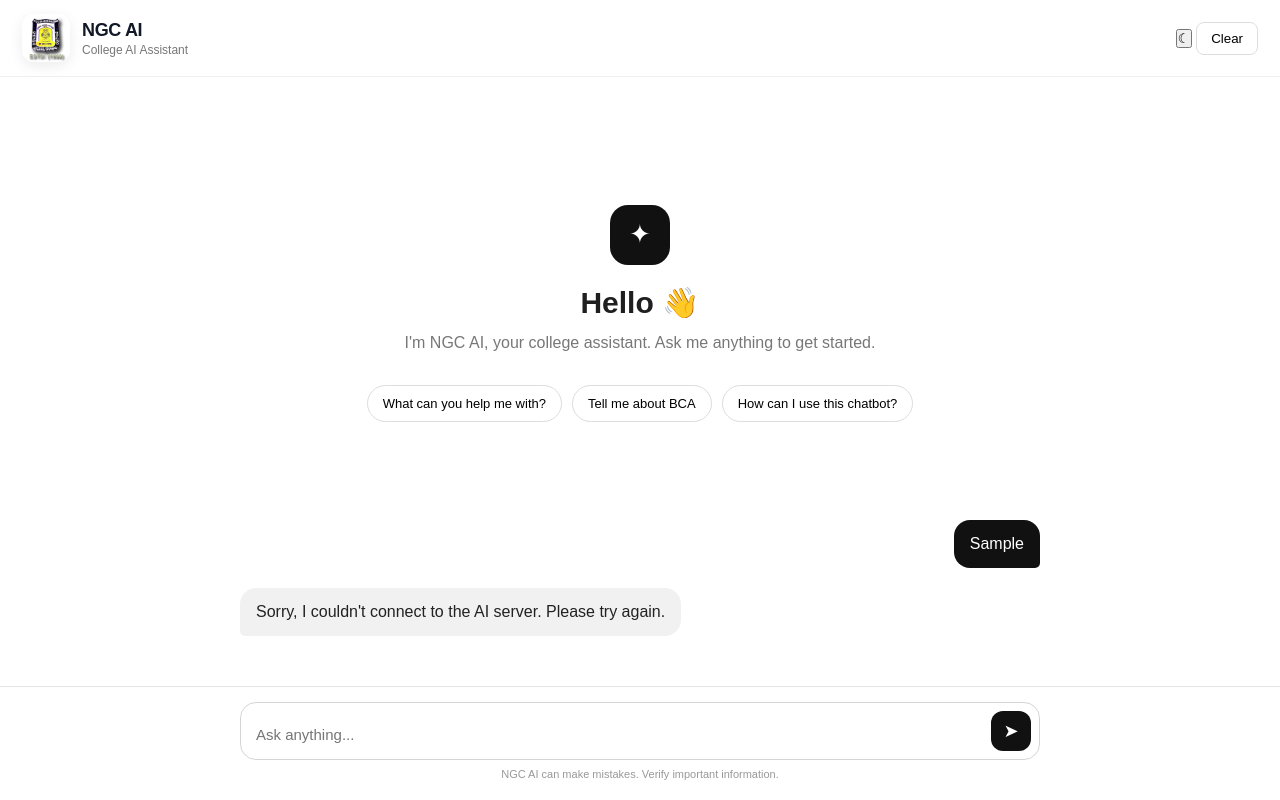
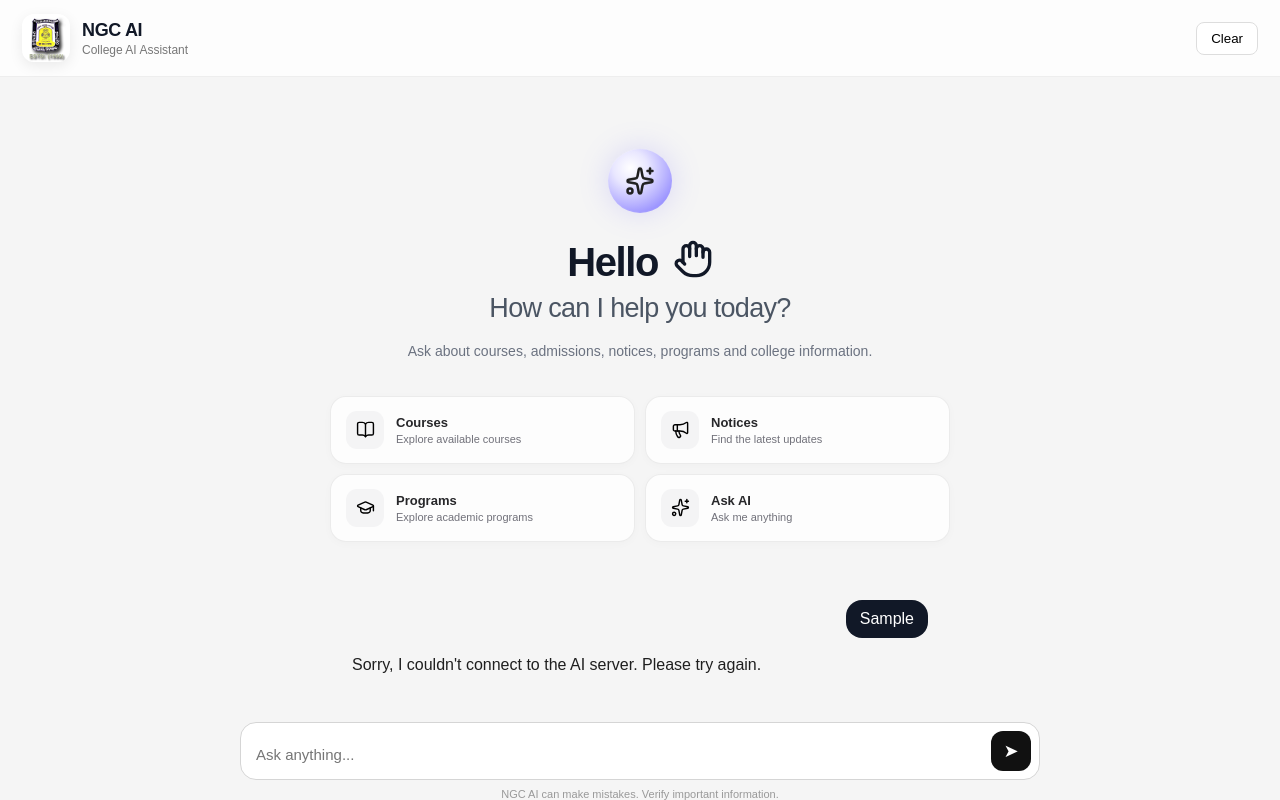
Before and after one commit to thisisjeshu/NGC-AI-CHATBOT, a plain HTML site: page frontend/index.html in a window 1280 px wide. Both pictures are taken after typing "Sample" into the empty fields and a click on the button "Send message". Drawn offline with nearby package versions, Linux system fonts and the light colour scheme; no server answers.

Commit message:
Improve chatbot UI and centered chat layout

```diff
--- a/frontend/index.html
+++ b/frontend/index.html
@@ -7,6 +7,7 @@
     <title>NGC AI — College AI Assistant</title>
 
     <link rel="stylesheet" href="style.css">
+    <script src="https://unpkg.com/lucide@latest"></script>
 </head>
 
 <body>
@@ -26,10 +27,6 @@
     </div>
 
     <div class="header-actions">
-        <button id="themeToggle" class="icon-btn" aria-label="Toggle theme">
-            <span id="themeIcon">☾</span>
-        </button>
-
         <button id="clearChat" class="clear-btn">
             Clear
         </button>
@@ -40,28 +37,71 @@
         <main id="chatContainer" class="chat-container">
 
            <div class="welcome">
-                <div class="welcome-icon">✦</div>
 
-                <h2>Hello 👋</h2>
+<div class="welcome-orb">
+    <i data-lucide="sparkles"></i>
+</div>
+
+  <h2>
+    Hello
+    <i data-lucide="hand" class="hello-hand"></i>
+</h2>
+
+    <h3>How can I help you today?</h3>
 
     <p>
-                    I'm NGC AI, your college assistant.
-                    Ask me anything to get started.
+        Ask about courses, admissions, notices,
+        programs and college information.
     </p>
 
    <div class="suggestions">
+
     <button class="suggestion">
-                        What can you help me with?
+        <span class="suggestion-icon">
+            <i data-lucide="book-open"></i>
+        </span>
+
+        <span>
+            <strong>Courses</strong>
+            <small>Explore available courses</small>
+        </span>
     </button>
 
     <button class="suggestion">
-                        Tell me about BCA
+        <span class="suggestion-icon">
+            <i data-lucide="megaphone"></i>
+        </span>
+
+        <span>
+            <strong>Notices</strong>
+            <small>Find the latest updates</small>
+        </span>
     </button>
 
     <button class="suggestion">
-                        How can I use this chatbot?
+        <span class="suggestion-icon">
+            <i data-lucide="graduation-cap"></i>
+        </span>
+
+        <span>
+            <strong>Programs</strong>
+            <small>Explore academic programs</small>
+        </span>
     </button>
+
+    <button class="suggestion">
+        <span class="suggestion-icon">
+            <i data-lucide="sparkles"></i>
+        </span>
+
+        <span>
+            <strong>Ask AI</strong>
+            <small>Ask me anything</small>
+        </span>
+    </button>
+
 </div>
+
 </div>
 
         </main>
--- a/frontend/script.js
+++ b/frontend/script.js
@@ -223,3 +223,5 @@ messageInput.addEventListener(
 
     }
 );
+
+lucide.createIcons();
--- a/frontend/style.css
+++ b/frontend/style.css
@@ -14,9 +14,12 @@ body {
 .app {
     width: 100%;
     height: 100vh;
+    max-height: 100vh;
+
     display: flex;
     flex-direction: column;
-    background: white;
+
+    overflow: hidden;
 }
 
 
@@ -40,6 +43,8 @@ body {
     -webkit-backdrop-filter: blur(18px);
 
     border-bottom: 1px solid rgba(0, 0, 0, 0.06);
+    flex-shrink: 0;
+
 }
 
 .brand {
@@ -130,121 +135,380 @@ body {
 
 .chat-container {
     flex: 1;
+    min-height: 0;
+
+    width: 100%;
+    box-sizing: border-box;
+
     overflow-y: auto;
-    padding: 40px 20px;
+    overflow-x: hidden;
 
-    display: flex;
-    flex-direction: column;
+    padding: 30px 0;
+    scroll-behavior: smooth;
 }
 
 .welcome {
-    max-width: 650px;
     width: 100%;
+    max-width: 760px;
+
     margin: auto;
+
+    padding: 60px 20px 40px;
+
     text-align: center;
+
+    animation: welcomeEnter 0.6s ease both;
 }
 
-.welcome-icon {
-    width: 60px;
-    height: 60px;
-    margin: 0 auto 20px;
+@keyframes welcomeEnter {
+    from {
+        opacity: 0;
+        transform: translateY(12px);
+    }
 
-    border-radius: 18px;
+    to {
+        opacity: 1;
+        transform: translateY(0);
+    }
+}
+
+.welcome-orb {
+    width: 64px;
+    height: 64px;
+
+    margin: 0 auto 26px;
 
     display: flex;
     align-items: center;
     justify-content: center;
 
-    background: #111;
-    color: white;
+    border-radius: 50%;
 
-    font-size: 26px;
+    background:
+        radial-gradient(
+            circle at 35% 30%,
+            #ffffff 0%,
+            #e9e7ff 28%,
+            #b8b2ff 60%,
+            #756cff 100%
+        );
+
+    box-shadow:
+        0 0 30px rgba(117, 108, 255, 0.22);
+
+    animation: orbFloat 4s ease-in-out infinite;
+}
+
+.welcome-orb span {
+    font-size: 25px;
+    color: #4f46e5;
+
+    animation: orbPulse 2.5s ease-in-out infinite;
+}
+
+@keyframes orbFloat {
+    0%, 100% {
+        transform: translateY(0);
+    }
+
+    50% {
+        transform: translateY(-5px);
+    }
+}
+
+@keyframes orbPulse {
+    0%, 100% {
+        transform: scale(1);
+        opacity: 0.85;
+    }
+
+    50% {
+        transform: scale(1.12);
+        opacity: 1;
+    }
 }
 
 .welcome h2 {
-    font-size: 30px;
-    margin-bottom: 10px;
+    margin: 0;
+
+    font-size: clamp(28px, 5vw, 40px);
+    line-height: 1.15;
+
+    font-weight: 650;
+    letter-spacing: -0.035em;
+
+    color: #111827;
+}
+
+.welcome h3 {
+    margin: 8px 0 0;
+
+    font-size: clamp(20px, 3vw, 27px);
+    font-weight: 500;
+
+    letter-spacing: -0.025em;
+
+    color: #4b5563;
 }
 
 .welcome p {
-    color: #777;
-    line-height: 1.6;
+    max-width: 520px;
+
+    margin: 16px auto 0;
+
+    color: #6b7280;
+
+    font-size: 14px;
+    line-height: 1.7;
 }
 
+.suggestions {
+    width: 100%;
+    max-width: 620px;
 
-/* Suggestions */
+    margin: 32px auto 0;
 
-.suggestions {
-    margin-top: 30px;
+    display: grid;
+    grid-template-columns: repeat(2, 1fr);
 
-    display: flex;
-    flex-wrap: wrap;
     gap: 10px;
-    justify-content: center;
 }
 
 .suggestion {
-    background: white;
-    border: 1px solid #ddd;
-    border-radius: 20px;
+    min-height: 68px;
 
-    padding: 10px 15px;
+    display: flex;
+    align-items: center;
+
+    gap: 12px;
+
+    padding: 12px 15px;
+
+    text-align: left;
+
+    border: 1px solid rgba(0, 0, 0, 0.07);
+    border-radius: 16px;
+
+    background: rgba(255, 255, 255, 0.75);
 
     cursor: pointer;
-    font-size: 13px;
+
+    box-shadow:
+        0 2px 10px rgba(0, 0, 0, 0.025);
+
+    transition:
+        transform 0.2s ease,
+        border-color 0.2s ease,
+        box-shadow 0.2s ease,
+        background 0.2s ease;
 }
 
 .suggestion:hover {
-    background: #f5f5f5;
+    transform: translateY(-2px);
+
+    border-color: rgba(99, 102, 241, 0.25);
+
+    background: #ffffff;
+
+    box-shadow:
+        0 8px 25px rgba(0, 0, 0, 0.07);
+}
+
+.suggestion:active {
+    transform: scale(0.98);
+}
+
+.suggestion-icon {
+    width: 38px;
+    height: 38px;
+
+    flex-shrink: 0;
+
+    display: flex;
+    align-items: center;
+    justify-content: center;
+
+    border-radius: 11px;
+
+    background: #f4f4f5;
+
+    font-size: 17px;
+}
+
+.suggestion span:last-child {
+    display: flex;
+    flex-direction: column;
+
+    gap: 3px;
+}
+
+.suggestion strong {
+    font-size: 13px;
+    font-weight: 600;
+
+    color: #27272a;
+}
+
+.suggestion small {
+    font-size: 11px;
+
+    color: #71717a;
 }
 
 
 /* Messages */
 
 .message {
-    width: 100%;
-    max-width: 800px;
-    margin: 10px auto;
+    width: 45%;
+    margin-left: auto;
+    margin-right: auto;
+    box-sizing: border-box;
 
     display: flex;
+    margin-top:18px;
+    margin-bottom: 18px;
+}
+
+@keyframes messageIn {
+    from {
+        opacity: 0;
+        transform: translateY(7px);
+    }
+
+    to {
+        opacity: 1;
+        transform: translateY(0);
+    }
 }
 
 .message.user {
     justify-content: flex-end;
 }
 
-.message.ai {
+.message.assistant {
     justify-content: flex-start;
 }
 
 .message-content {
-    max-width: 75%;
-    padding: 12px 16px;
+    max-width: min(760px, 82%);
 
-    border-radius: 16px;
-
-    line-height: 1.5;
-    white-space: pre-wrap;
+    word-wrap: break-word;
+    overflow-wrap: anywhere;
 }
 
 .message.user .message-content {
-    background: #111;
-    color: white;
-    border-bottom-right-radius: 5px;
+   max-width: 680px;
+   width: fit-content;
+    color: #ffffff;
+    background: #111827;
+    padding: 10px 14px;
+    border-radius: 16px;
+}
+.message.assistant .message-content {
+    color: #27272a;
+    background: transparent;
+    width:fit-content;
+    padding-left: 0;
+    padding-right: 0;
+
+    border-radius: 0;
 }
 
-.message.ai .message-content {
-    background: #f1f1f1;
-    color: #222;
-    border-bottom-left-radius: 5px;
+.message-content strong {
+    font-weight: 700;
+    color: inherit;
 }
 
+.message-content em {
+    font-style: italic;
+}
+
+.message-content h1,
+.message-content h2,
+.message-content h3 {
+    margin: 18px 0 8px;
+    line-height: 1.3;
+}
+
+.message-content h1 {
+    font-size: 22px;
+}
+
+.message-content h2 {
+    font-size: 19px;
+}
+
+.message-content h3 {
+    font-size: 16px;
+}
+
+.message-content p {
+    margin: 0 0 10px;
+}
+
+.message-content p:last-child {
+    margin-bottom: 0;
+}
+
+.message-content ul,
+.message-content ol {
+    margin: 10px 0;
+    padding-left: 22px;
+}
+
+.message-content li {
+    margin: 4px 0;
+}
+
+.message-content a {
+    color: #4f46e5;
+    text-decoration: underline;
+    text-underline-offset: 2px;
+}
+
+.message-content code {
+    padding: 2px 6px;
+
+    border-radius: 6px;
+
+    background: #f1f1f3;
+
+    font-family:
+        "Cascadia Code",
+        "Consolas",
+        monospace;
+
+    font-size: 0.9em;
+}
+
+.message-content pre {
+    margin: 14px 0;
+    padding: 15px;
+
+    overflow-x: auto;
+
+    border-radius: 12px;
+
+    background: #18181b;
+    color: #f4f4f5;
+}
+
+.message-content pre code {
+    padding: 0;
+
+    background: transparent;
+
+    color: inherit;
+
+    font-size: 13px;
+    line-height: 1.6;
+}
 
 /* Input */
 
 .input-area {
-    padding: 15px 20px 20px;
-    border-top: 1px solid #e5e5e5;
+    flex-shrink: 0;
+    width: 100%;
 }
 
 #chatForm {
@@ -309,23 +573,110 @@ body {
     margin-top: 8px;
 }
 
+.suggestion-icon svg {
+    width: 19px;
+    height: 19px;
+
+    stroke-width: 1.8;
+}
+
+.welcome-orb svg {
+    width: 30px;
+    height: 30px;
+
+    stroke-width: 2;
+}
+
+.hello-hand {
+    width: 40px;
+    height: 40px;
+
+    margin-left: 5px;
+
+    vertical-align: -3px;
+
+    stroke-width: 2;
+
+    transform-origin: 70% 80%;
+
+    animation: helloWave 1.8s ease-in-out 0.5s 2;
+}
+
+.chat-container::-webkit-scrollbar {
+    width: 6px;
+}
+
+.chat-container::-webkit-scrollbar-track {
+    background: transparent;
+}
+
+.chat-container::-webkit-scrollbar-thumb {
+    background: rgba(0, 0, 0, 0.12);
+    border-radius: 10px;
+}
+
+.chat-container::-webkit-scrollbar-thumb:hover {
+    background: rgba(0, 0, 0, 0.2);
+}
+
+@keyframes helloWave {
+
+    0%,
+    100% {
+        transform: rotate(0deg);
+    }
+
+    20% {
+        transform: rotate(14deg);
+    }
+
+    40% {
+        transform: rotate(-8deg);
+    }
+
+    60% {
+        transform: rotate(12deg);
+    }
+
+    80% {
+        transform: rotate(-4deg);
+    }
+}
+
 
 /* Mobile */
 
 @media (max-width: 600px) {
+
+    .app {
+        height: 100dvh;
+        max-height: 100dvh;
+    }
 
     .header {
         padding: 0 15px;
     }
 
     .chat-container {
-        padding: 25px 12px;
+    flex: 1;
+    min-height: 0;
+
+    width: 100%;
+    box-sizing: border-box;
+
+    overflow-y: auto;
+    overflow-x: hidden;
+
+    padding: 30px 24px;
+}
+
+    .welcome {
+        padding: 45px 16px 30px;
     }
 
-    .welcome h2 {
-        font-size: 25px;
+    .message {
+        width: calc(100% - 24px);
     }
-
     .message-content {
         max-width: 85%;
     }
@@ -335,10 +686,17 @@ body {
     }
 
     .suggestions {
-        flex-direction: column;
+        grid-template-columns: 1fr;
+        gap: 9px;
     }
 
     .suggestion {
         width: 100%;
+        min-height: 62px;
+    }
+
+    .welcome-orb {
+        width: 56px;
+        height: 56px;
     }
 }
```
Also changed, not shown: 2 other files. Lines whose indentation alone changed are shown as unchanged.
